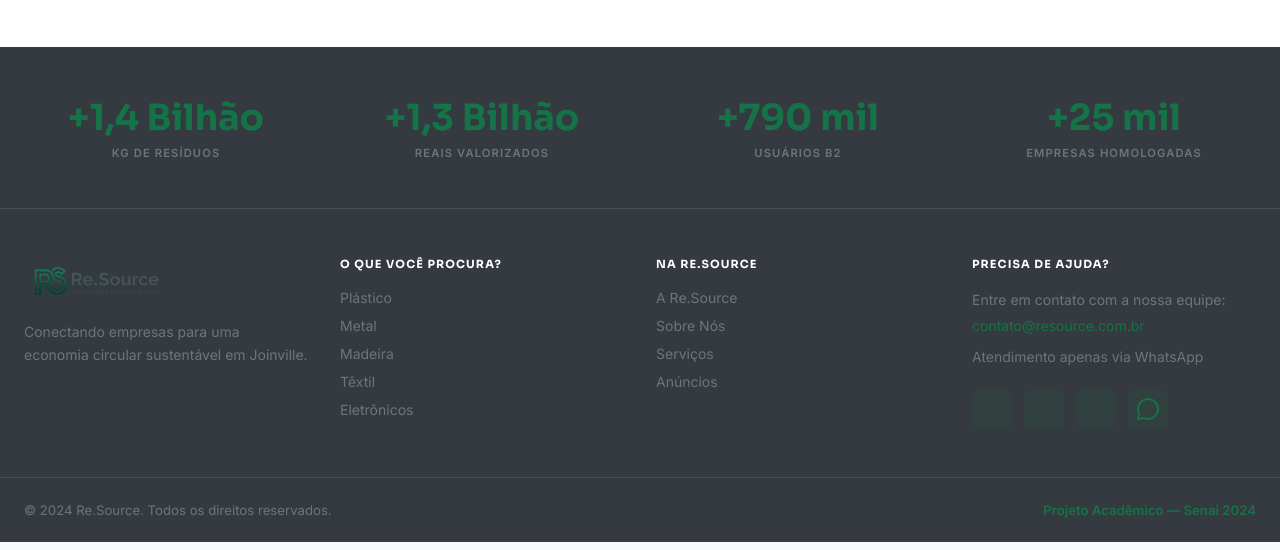
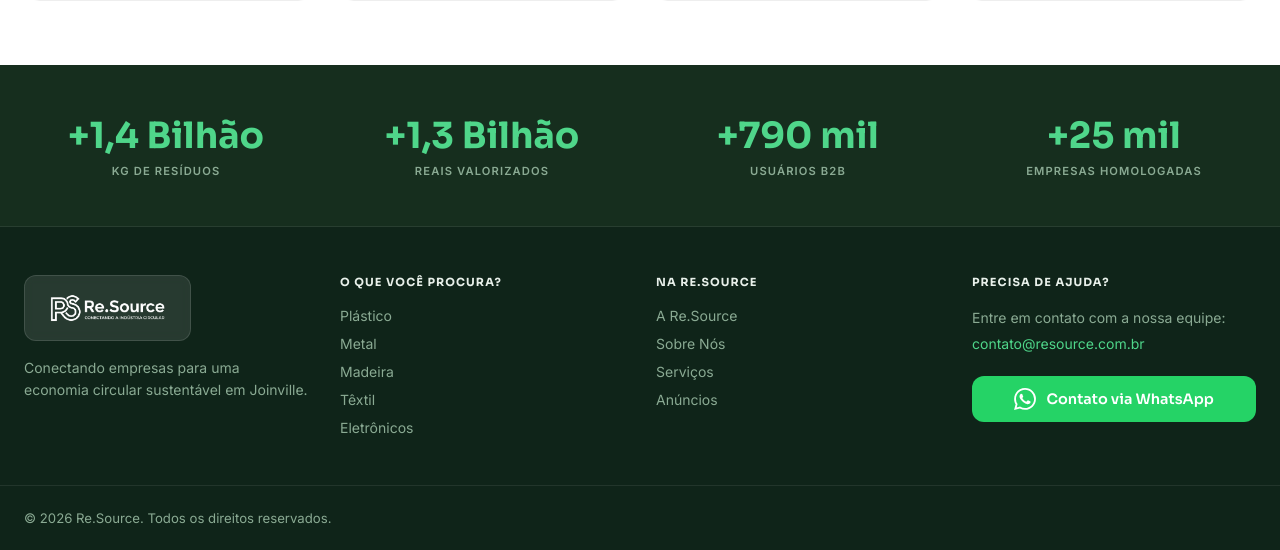
Before and after one commit to ddsc-sts/re.source, a PHP site: page /FrontEnd/templates/index.html in a window 1280 px wide. Shown: the part 2172-2722 px from the top of the page. Run offline with PHP 8.4, Linux system fonts and the light colour scheme.

Commit message:
Alteraçoes 28/05

```diff
--- a/FrontEnd/css/style.css
+++ b/FrontEnd/css/style.css
@@ -576,19 +611,34 @@ nav.desktop-nav a i { width: 16px; height: 16px; }
   transition: color 0.3s;
 }
 
-/* ── FOOTER ── */
+/* ═══════════════════════════════════════════════════
+   FOOTER — redesenhado para harmonia e legibilidade
+═══════════════════════════════════════════════════ */
+
+/*
+  Paleta do rodapé: verde escuro que dialoga com a identidade
+  do site, em vez do cinza neutro anterior.
+  --footer-bg:        fundo principal (verde bem escuro)
+  --footer-surface:   stats bar, levemente mais claro
+  --footer-text:      texto principal — off-white legível
+  --footer-muted:     texto secundário — bege esverdeado
+  --footer-border:    separadores sutis
+*/
 footer {
-  background: var(--dark);
-  color: #ffffff;
-  transition: background 0.3s;
+  --footer-bg:      #0f2419;
+  --footer-surface: #162e1e;
+  --footer-text:    #e8f0ea;
+  --footer-muted:   #8aaa93;
+  --footer-border:  rgba(255,255,255,0.08);
+
+  background: var(--footer-bg);
+  color: var(--footer-text);
 }
 
-[data-theme="dark"] footer {
-  background: #0d0d1a;
-}
-
+/* ─── Stats bar ─── */
 .stats-bar {
-  border-bottom: 1px solid rgba(255,255,255,0.1);
+  background: var(--footer-surface);
+  border-bottom: 1px solid var(--footer-border);
 }
 .stats-inner {
   max-width: 1280px;
@@ -605,7 +655,7 @@ footer {
   font-family: var(--font-main);
   font-size: clamp(1.5rem, 3vw, 2.25rem);
   font-weight: 700;
-  color: var(--green);
+  color: #4fd68a; /* verde brilhante, legível no fundo escuro */
   margin-bottom: 0.4rem;
 }
 .stat-label {
@@ -613,9 +663,10 @@ footer {
   font-weight: 600;
   text-transform: uppercase;
   letter-spacing: 0.1em;
-  color: #6C757D;
+  color: var(--footer-muted);
 }
 
+/* ─── Main footer ─── */
 .footer-main {
   max-width: 1280px;
   margin: 0 auto;
@@ -626,9 +677,31 @@ footer {
 }
 @media (min-width: 768px) { .footer-main { grid-template-columns: 1fr 1fr 1fr 1fr; } }
 
-.footer-logo img { height: 48px; margin-bottom: 1rem; }
-.footer-desc { font-size: 0.875rem; color: #6C757D; line-height: 1.6; }
+/* ─── Logo no rodapé ─── */
+.footer-logo-wrap {
+  display: inline-flex;
+  align-items: center;
+  background: rgba(255,255,255,0.10); /* fundo suave para logo PNG transparente */
+  border: 1px solid rgba(255,255,255,0.12);
+  border-radius: 0.75rem;
+  padding: 0.6rem 1rem;
+  margin-bottom: 1rem;
+  backdrop-filter: blur(4px);
+}
+.footer-logo-wrap img {
+  height: 44px;
+  /* Inverte a logo para ficar branca no fundo escuro,
+     ideal para PNGs transparentes com texto/ícone escuro */
+  filter: brightness(0) invert(1);
+}
 
+.footer-desc {
+  font-size: 0.875rem;
+  color: var(--footer-muted);
+  line-height: 1.6;
+}
+
+/* ─── Colunas de links ─── */
 .footer-col h4 {
   font-family: var(--font-main);
   font-size: 0.7rem;
@@ -636,50 +709,79 @@ footer {
   text-transform: uppercase;
   letter-spacing: 0.1em;
   margin-bottom: 1rem;
-  color: #ffffff;
+  color: var(--footer-text); /* era branco, mantido */
 }
 
 .footer-col ul { display: flex; flex-direction: column; gap: 0.5rem; }
 .footer-col ul a {
   font-size: 0.875rem;
-  color: #6C757D;
+  color: var(--footer-muted);
   transition: color 0.2s;
 }
-.footer-col ul a:hover { color: var(--green); }
+.footer-col ul a:hover { color: #4fd68a; }
 
-.footer-contact { font-size: 0.875rem; color: #6C757D; line-height: 1.8; margin-bottom: 1.25rem; }
-.footer-contact a { color: var(--green); transition: color 0.2s; }
-.footer-contact a:hover { color: #2ECC71; }
+/* ─── Contato ─── */
+.footer-contact {
+  font-size: 0.875rem;
+  color: var(--footer-muted);
+  line-height: 1.8;
+  margin-bottom: 1.25rem;
+}
+.footer-contact a {
+  color: #4fd68a;
+  transition: color 0.2s;
+}
+.footer-contact a:hover { color: #7de8a6; }
 
-.social-icons { display: flex; gap: 0.75rem; }
-.social-btn {
-  width: 40px;
-  height: 40px;
-  border-radius: 0.5rem;
-  background: rgba(21,115,71,0.12);
-  display: flex;
+/* ─── Botão grande do WhatsApp ─── */
+.whatsapp-contact-btn {
+  display: inline-flex;
   align-items: center;
+  gap: 0.65rem;
+  background: #25D366; /* cor oficial do WhatsApp */
+  color: #ffffff;
+  font-family: var(--font-main);
+  font-size: 0.9rem;
+  font-weight: 600;
+  padding: 0.75rem 1.25rem;
+  border-radius: 0.75rem;
+  border: none;
+  cursor: pointer;
+  text-decoration: none;
+  transition: background 0.2s, transform 0.15s, box-shadow 0.15s;
+  width: 100%;
   justify-content: center;
-  color: var(--green);
-  transition: background 0.2s, transform 0.2s;
 }
-.social-btn:hover { background: var(--green); color: #ffffff; transform: translateY(-2px); }
-.social-btn i { width: 18px; height: 18px; }
+.whatsapp-contact-btn:hover {
+  background: #1ebe57;
+  transform: translateY(-2px);
+  box-shadow: 0 6px 18px rgba(37,211,102,0.35);
+}
+.whatsapp-contact-btn svg {
+  width: 22px;
+  height: 22px;
+  flex-shrink: 0;
+}
 
+/* ─── Footer bottom ─── */
 .footer-bottom {
   max-width: 1280px;
   margin: 0 auto;
   padding: 1.5rem;
-  border-top: 1px solid rgba(255,255,255,0.1);
+  border-top: 1px solid var(--footer-border);
   display: flex;
   flex-direction: column;
   align-items: center;
   gap: 0.5rem;
   font-size: 0.825rem;
-  color: #6C757D;
+  color: var(--footer-muted);
 }
 @media (min-width: 768px) { .footer-bottom { flex-direction: row; justify-content: space-between; } }
-.footer-bottom .project { font-weight: 600; color: var(--green); }
+.footer-bottom .project { font-weight: 600; color: #4fd68a; }
 
-/* ── Responsive nav hide ── */
-@media (max-width: 767px) { nav.desktop-nav { display: none; } }
+/* ═══════════════════════════════════════════════════
+   RESPONSIVE — nav desktop oculta no mobile
+═══════════════════════════════════════════════════ */
+@media (max-width: 767px) {
+  nav.desktop-nav { display: none; }
+}
--- a/FrontEnd/templates/index.html
+++ b/FrontEnd/templates/index.html
@@ -1,4 +1,4 @@
--<!DOCTYPE html>
+<!DOCTYPE html>
 <html lang="pt-BR" data-theme="light">
 <head>
   <meta charset="UTF-8" />
@@ -21,35 +21,30 @@
         <img src="/RE.SOURCE/FrontEnd/img/logo.png" alt="Re.Source" />
       </div>
 
-      <!-- Desktop Nav -->
+      <!-- Desktop Nav — centralizado via grid -->
       <nav class="desktop-nav">
         <a href="#"><i data-lucide="home"></i> Página Inicial</a>
-        <a href="#"><i data-lucide="info"></i> Sobre Nós</a>
+        <a href="/re.source/sobre.php"><i data-lucide="info"></i> Sobre Nós</a>
         <a href="#"><i data-lucide="phone"></i> Contato</a>
       </nav>
 
-      <!-- Actions: Theme Toggle + Hamburger -->
+      <!-- Actions: apenas Hamburger (tema removido) -->
       <div class="header-actions">
-
-        <!-- Theme Toggle -->
-        <button class="theme-toggle" id="themeToggleBtn" aria-label="Alternar tema">
-          <i data-lucide="moon" id="themeIcon"></i>
+        <button class="hamburger" id="hamburgerBtn" aria-label="Menu">
+          <i data-lucide="menu"  class="icon-menu"></i>
+          <i data-lucide="x"    class="icon-close"></i>
         </button>
-
-        <!-- Hamburger -->
-        <button class="hamburger" id="hamburgerBtn" aria-label="Menu">
-          <i data-lucide="menu" id="hamburgerIcon"></i>
-        </button>
-
       </div>
 
       <!-- Dropdown -->
       <div class="dropdown-menu" id="dropdownMenu">
         <div class="dropdown-label">Minha Conta</div>
-       <a href="/re.source/cadastro.php" class="menu-btn">Cadastre-se</a>
-<a href="/re.source/login.php" class="menu-btn">Entrar</a>
+        <a href="/re.source/conta.php" class="menu-btn">Detalhes da conta</a>
+        <a href="/re.source/.php" class="menu-btn">Estatísticas</a>
+        <a href="/re.source/.php" class="menu-btn">Configurações</a>
+
         <div class="dropdown-divider"></div>
-        <button class="btn-announce">✨ Anunciar Resíduo</button>
+        <button class="btn-announce">Anunciar Resíduo</button>
       </div>
 
     </div>
@@ -316,7 +311,7 @@
       </div>
       <div>
         <div class="stat-value">+790 mil</div>
-        <div class="stat-label">Usuários B2</div>
+        <div class="stat-label">Usuários B2B</div>
       </div>
       <div>
         <div class="stat-value">+25 mil</div>
@@ -329,7 +324,10 @@
   <div class="footer-main">
     <!-- Logo -->
     <div class="footer-logo">
-      <img src="/RE.SOURCE/FrontEnd/img/logo.png" alt="Re.Source" />
+      <!-- Wrapper com fundo suave para a logo PNG transparente ficar visível -->
+      <div class="footer-logo-wrap">
+        <img src="/RE.SOURCE/FrontEnd/img/logo.png" alt="Re.Source" />
+      </div>
       <p class="footer-desc">Conectando empresas para uma economia circular sustentável em Joinville.</p>
     </div>
 
@@ -362,24 +360,24 @@
       <div class="footer-contact">
         <p>Entre em contato com a nossa equipe:</p>
         <a href="mailto:contato@resource.com.br">contato@resource.com.br</a>
-        <p style="margin-top:0.4rem">Atendimento apenas via WhatsApp</p>
       </div>
-      <div class="social-icons">
-        <a href="#" class="social-btn" aria-label="Facebook"><i data-lucide="facebook"></i></a>
-        <a href="#" class="social-btn" aria-label="Instagram"><i data-lucide="instagram"></i></a>
-        <a href="#" class="social-btn" aria-label="LinkedIn"><i data-lucide="linkedin"></i></a>
-        <a href="#" class="social-btn" aria-label="WhatsApp"><i data-lucide="message-circle"></i></a>
-      </div>
+      <!-- Botão grande do WhatsApp -->
+      <a href="https://wa.me/5547999999999" class="whatsapp-contact-btn" target="_blank" rel="noopener">
+        <!-- SVG oficial do WhatsApp -->
+        <svg xmlns="http://www.w3.org/2000/svg" viewBox="0 0 24 24" fill="currentColor" aria-hidden="true">
+          <path d="M17.472 14.382c-.297-.149-1.758-.867-2.03-.967-.273-.099-.471-.148-.67.15-.197.297-.767.966-.94 1.164-.173.199-.347.223-.644.075-.297-.15-1.255-.463-2.39-1.475-.883-.788-1.48-1.761-1.653-2.059-.173-.297-.018-.458.13-.606.134-.133.298-.347.446-.52.149-.174.198-.298.298-.497.099-.198.05-.371-.025-.52-.075-.149-.669-1.612-.916-2.207-.242-.579-.487-.5-.669-.51-.173-.008-.371-.01-.57-.01-.198 0-.52.074-.792.372-.272.297-1.04 1.016-1.04 2.479 0 1.462 1.065 2.875 1.213 3.074.149.198 2.096 3.2 5.077 4.487.709.306 1.262.489 1.694.625.712.227 1.36.195 1.871.118.571-.085 1.758-.719 2.006-1.413.248-.694.248-1.289.173-1.413-.074-.124-.272-.198-.57-.347m-5.421 7.403h-.004a9.87 9.87 0 01-5.031-1.378l-.361-.214-3.741.982.998-3.648-.235-.374a9.86 9.86 0 01-1.51-5.26c.001-5.45 4.436-9.884 9.888-9.884 2.64 0 5.122 1.03 6.988 2.898a9.825 9.825 0 012.893 6.994c-.003 5.45-4.437 9.884-9.885 9.884m8.413-18.297A11.815 11.815 0 0012.05 0C5.495 0 .16 5.335.157 11.892c0 2.096.547 4.142 1.588 5.945L.057 24l6.305-1.654a11.882 11.882 0 005.683 1.448h.005c6.554 0 11.89-5.335 11.893-11.893a11.821 11.821 0 00-3.48-8.413z"/>
+        </svg>
+        Contato via WhatsApp
+      </a>
     </div>
   </div>
 
   <!-- Bottom -->
   <div class="footer-bottom">
-    <p>© 2024 Re.Source. Todos os direitos reservados.</p>
-    <p class="project">Projeto Acadêmico — Senai 2024</p>
+    <p>© 2026 Re.Source. Todos os direitos reservados.</p>
   </div>
 </footer>
 
-<script src="/RE.SOURCE/FrontEnd/js/script.js"></script>
+<script src="/re.source/frontend/js/script.js"></script>
 </body>
 </html>
--- a/FrontEnd/templates/sobre.html
+++ b/FrontEnd/templates/sobre.html
@@ -7,7 +7,7 @@
   <link rel="preconnect" href="https://fonts.googleapis.com">
   <link href="https://fonts.googleapis.com/css2?family=Sora:wght@400;500;600;700;800&family=Inter:wght@400;500;600&display=swap" rel="stylesheet">
   <script src="https://unpkg.com/lucide@latest/dist/umd/lucide.js"></script>
-  <link rel="stylesheet" href="../css/sobre.css" />
+  <link rel="stylesheet" href="/re.source/frontend/css/sobre.css" />
 </head>
 <body>
 
@@ -20,7 +20,7 @@
       </div>
 
       <nav class="desktop-nav">
-        <a href="#"><i data-lucide="home"></i> Página Inicial</a>
+        <a href="/re.source/base.php"><i data-lucide="home"></i> Página Inicial</a>
         <a href="#" class="active"><i data-lucide="info"></i> Sobre Nós</a>
         <a href="#"><i data-lucide="phone"></i> Contato</a>
       </nav>
--- /dev/null
+++ b/sobre.php
@@ -0,0 +1,3 @@
+<?php
+include 'FrontEnd/templates/sobre.html';
+?>
```
Also changed, not shown: other parts of FrontEnd/css/style.css (+85 -50 lines), FrontEnd/js/script.js (+8 -4 lines).
